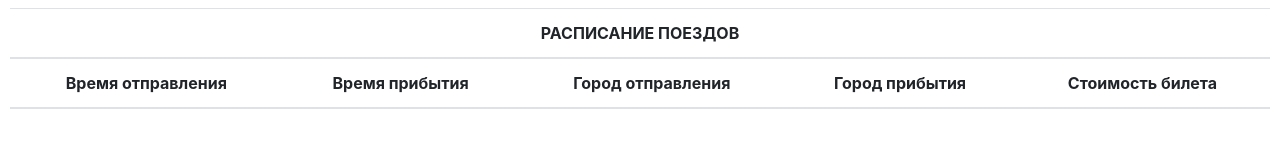
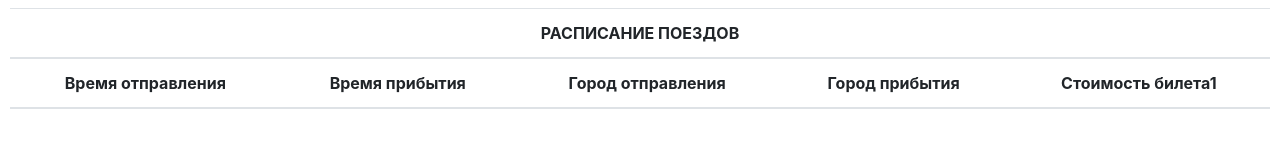
Before and after one commit to alialiev10/trains, an Angular app: page /schedule in a window 1280 px wide. Shown: the part 468-616 px from the top of the page. Built offline with nearby package versions, Linux system fonts and the light colour scheme.

Commit message:
Изменил поле стоимость билета

```diff
--- a/src/app/schedule/schedule.component.html
+++ b/src/app/schedule/schedule.component.html
@@ -55,7 +55,7 @@
       Город прибытия
     </th>
     <th>
-      Стоимость билета
+      Стоимость билета1
     </th>
   </tr>
   </thead>
```
